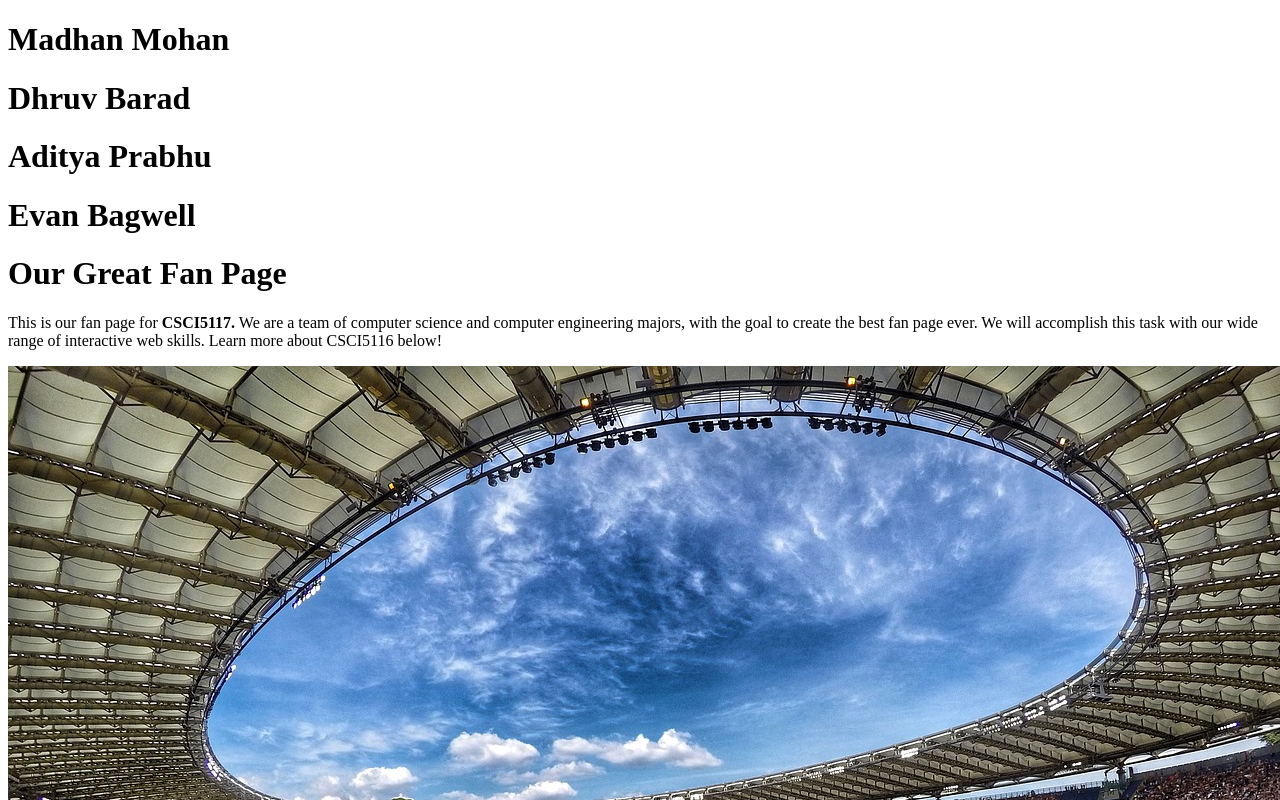
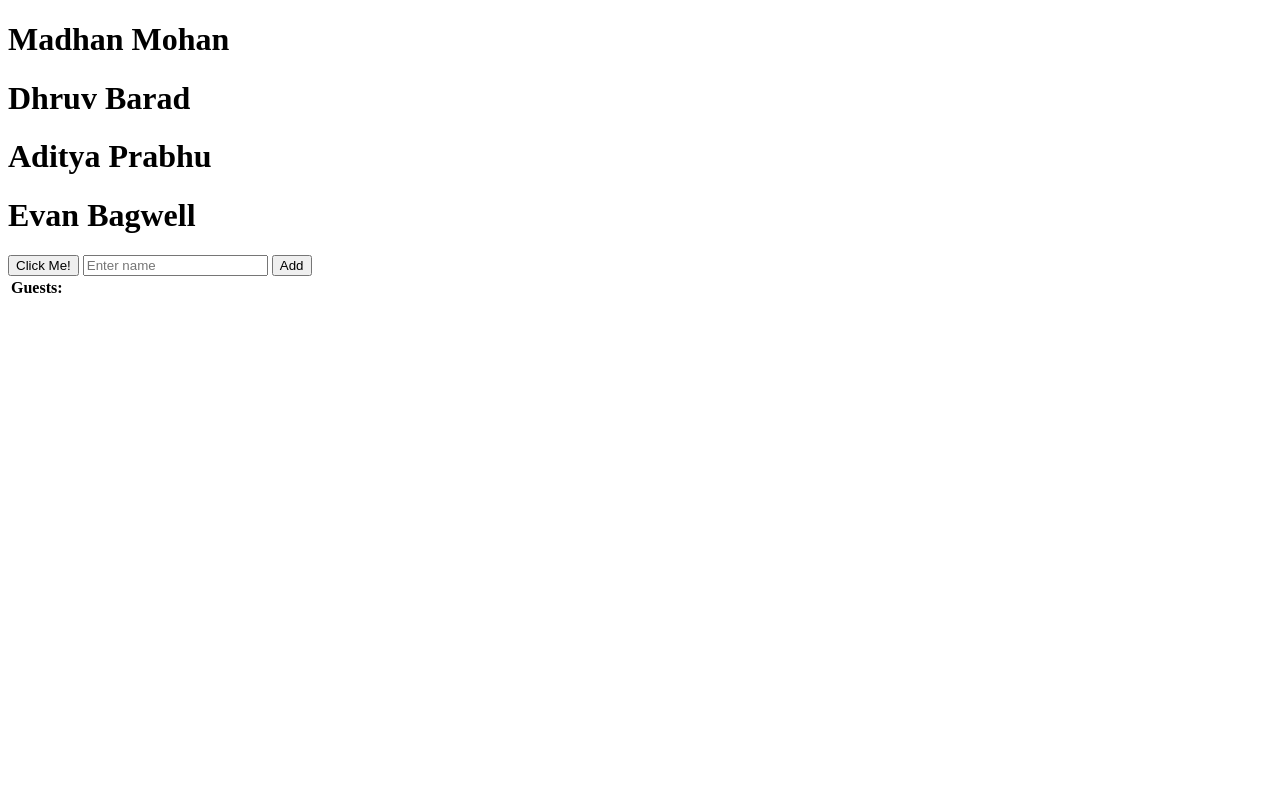
Before and after one commit to ArchEvan03/csci5117_1-22, a plain HTML site: page index.html in a window 1280 px wide. Shown: the top 800 px of the page. Drawn offline with Linux system fonts and the light colour scheme.

Commit message:
func implemented
(cherry picked from commit 2038720aef86ce9dbf02ef531579d60d0ef3b1f4)

```diff
--- a/index.html
+++ b/index.html
@@ -1,14 +1,22 @@
 <!DOCTYPE html>
-<html>
+<html lang="en">
+    <head>
+        <meta charset="utf-8">
+        <title>Fan CLub</title>
+        <script src="main.js"></script>
+    </head>
     <body>
         <h1>Madhan Mohan</h1>
         <h1>Dhruv Barad</h1>
         <h1>Aditya Prabhu</h1>
         <h1>Evan Bagwell</h1>
-    <h1 class="header">Our Great Fan Page</h1>
-    <p class="paragraph">This is our fan page for <strong>CSCI5117.</strong> We are a team of computer science and computer engineering majors, with the goal to create the best fan page ever. We will accomplish this task with our wide range of interactive web skills. Learn more about CSCI5116 below!</p>
-    <!--Note: Image is from Pixabay and is attribution free-->
-    <img class="fan-image" src="./images/fans.jpg" alt="A stadium of fans">
-    <a href="https://onestop2.umn.edu/pcas/viewCatalogCourse.do?courseId=807160">Learn more about CSCI5117.</a>
+        <button id="log">Click Me!</button>
+        <input type="text" id="name" placeholder="Enter name">
+        <button onclick='addName({})'>Add</button>
+        <table id="guestTable">
+            <tr>
+                <th>Guests:</th>
+            </tr>
+        </table>
     </body>
 </html>
--- a/main.js
+++ b/main.js
@@ -1,12 +1,15 @@
 document.addEventListener("DOMContentLoaded", function(){
     const logButton = document.getElementById("log");
-    const logAdd = document.getElementById("add");
-
     logButton.addEventListener("click", function() {
         console.log("The button was pressed!");
     })
-    logAdd.addEventListener("click", function() {
-
-    })
 
 });
+
+async function addName() {
+    const name = document.getElementById("name").value;
+    let table = document.getElementById("guestTable");
+    let row = table.insertRow();
+    let cell = row.insertCell();
+    cell.innerHTML = name;
+}
```
Lines whose indentation alone changed are shown as unchanged.
